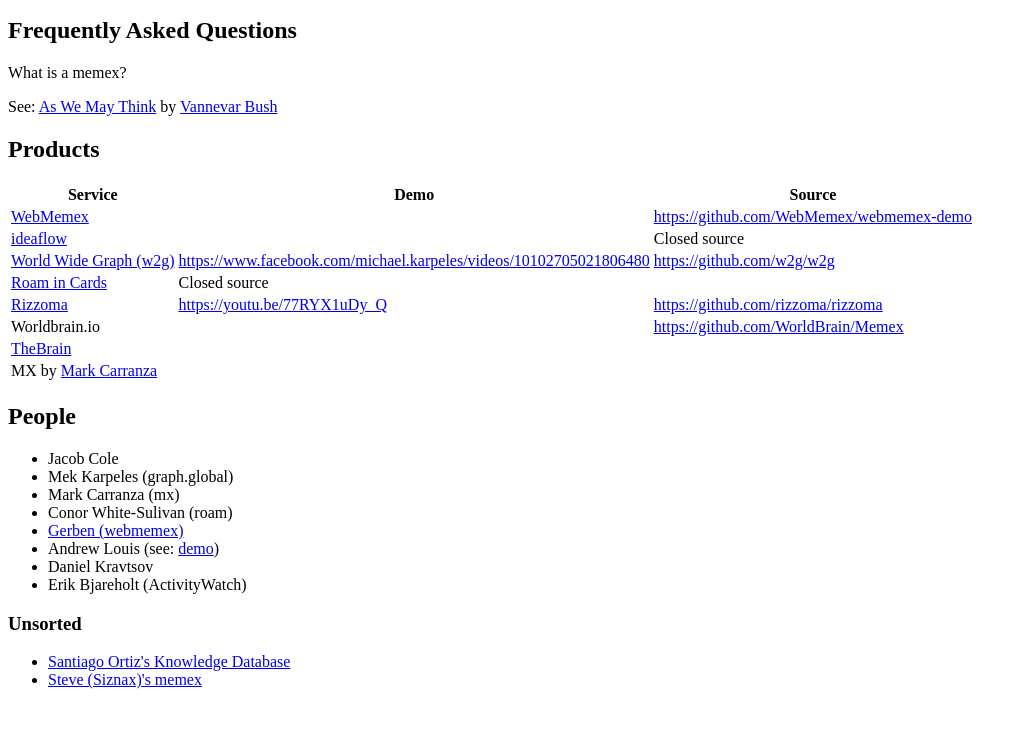
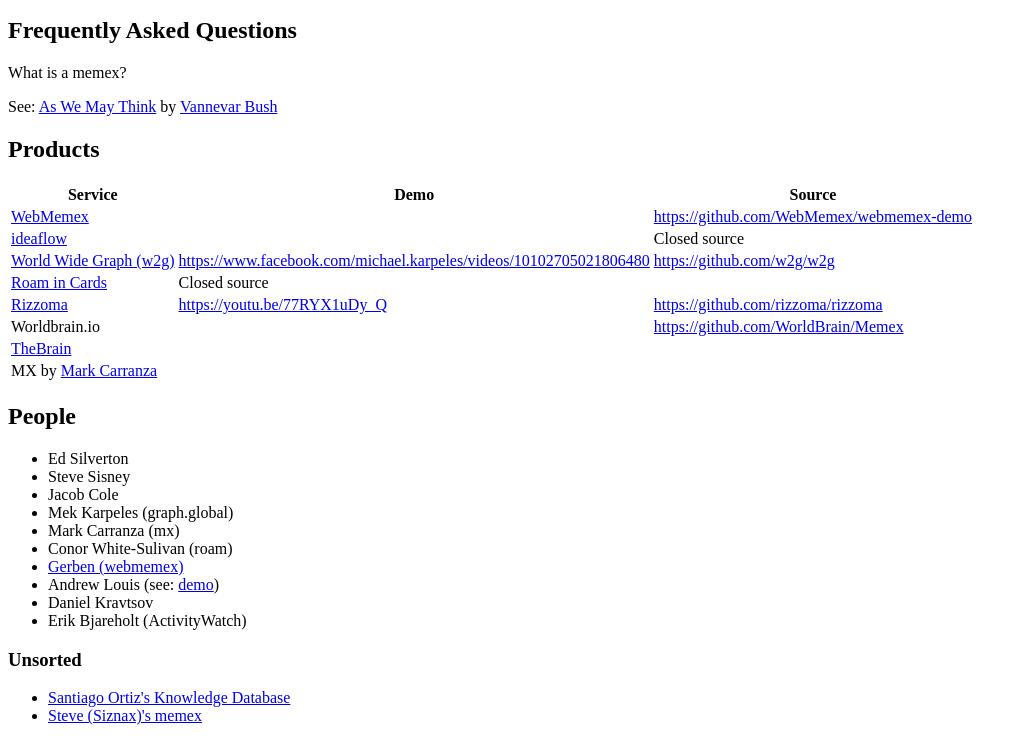
Before and after one commit to memex/memex.world, a plain HTML site: page index.html in a window 1280 px wide. Shown: the part 87-828 px from the top of the page, without its empty margins (0-1027 px from the left). Before the commit the page ends 800 px from the top, so only its background shows below. Drawn offline with Linux system fonts and the light colour scheme.

Commit message:
adding people

```diff
--- a/index.html
+++ b/index.html
@@ -70,6 +70,8 @@
 <h2>People</h2>
 
 <ul>
+  <li>Ed Silverton</li>
+  <li>Steve Sisney</li>
   <li>Jacob Cole</li>
   <li>Mek Karpeles (graph.global)</li>
   <li>Mark Carranza (mx)</li>
```
